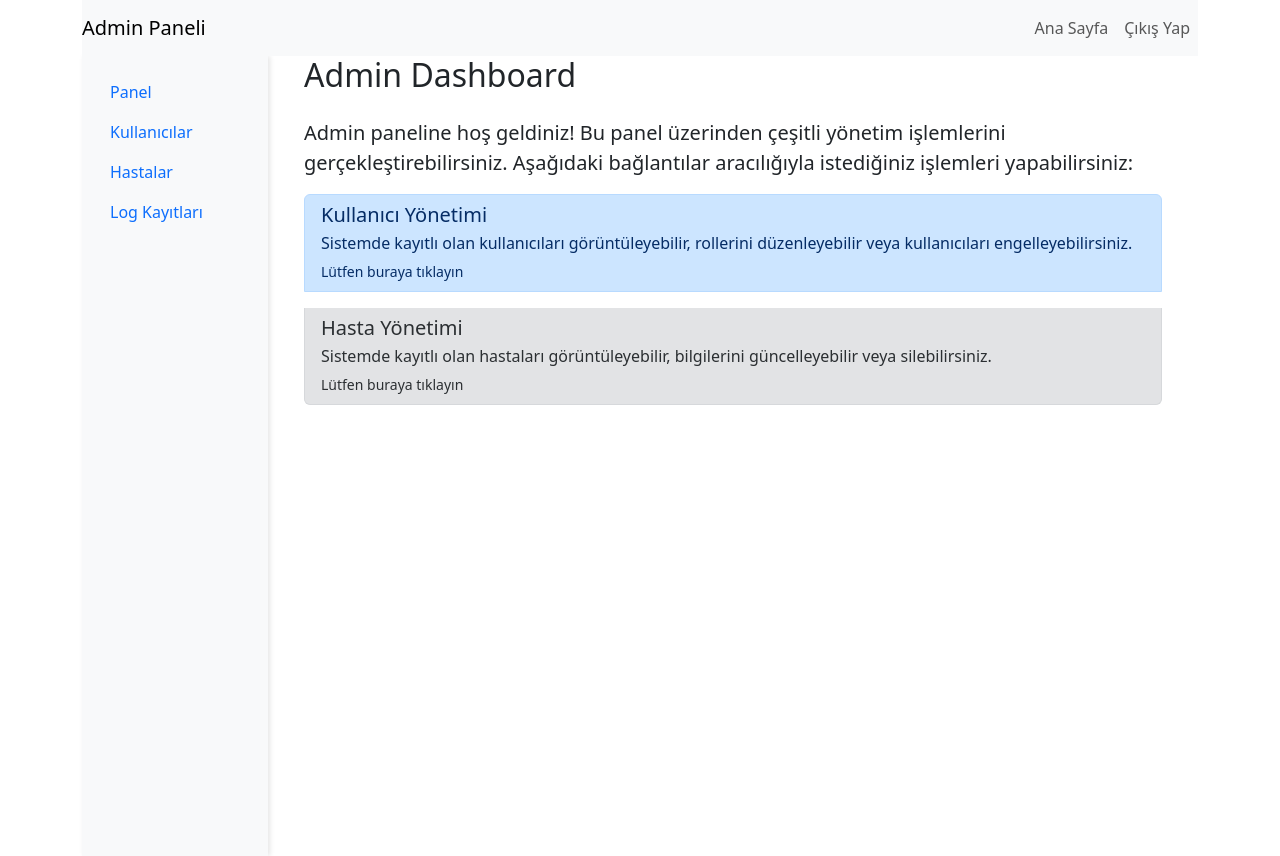
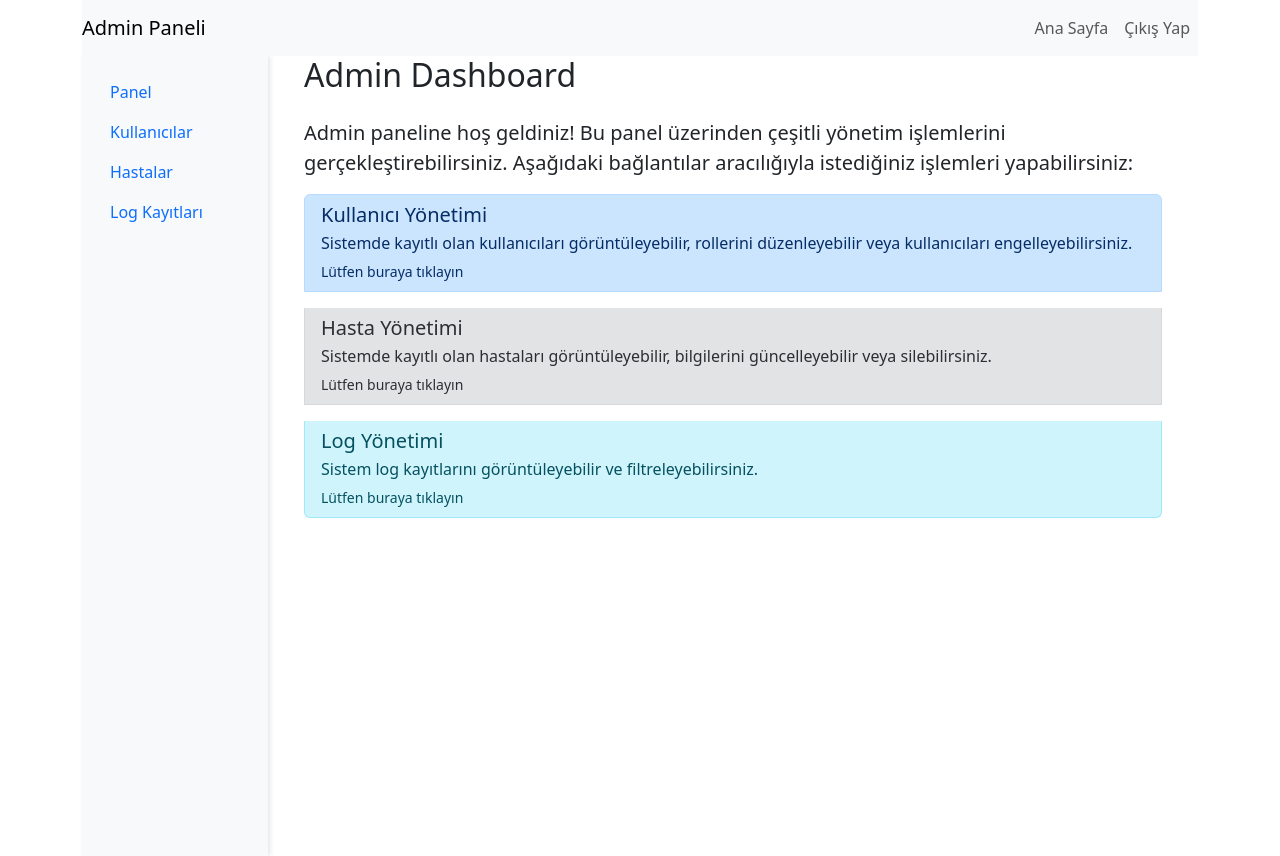
Before and after one commit to omer-faruk-ozmen/ai-assistant, a Flask app: template templates/admin/dashboard.html in a window 1280 px wide. Run offline with Flask 3, Linux system fonts and the light colour scheme; the template is opened without the code that fills it, so the values that code supplies are empty.

Commit message:
Log route button added to dashboard page

```diff
--- a/routes/admin.py
+++ b/routes/admin.py
@@ -18,7 +18,6 @@ admin_bp = Blueprint('admin_bp', __name__)
 @jwt_required()
 @role_required('admin')
 def dashboard():
-    logger.info("Admin accessed the dashboard page.")
     return render_template('admin/dashboard.html')
 
 @admin_bp.route('/patients', methods=['GET'])
@@ -125,7 +124,7 @@ def view_logs():
             for line in lines:
                 parts = line.split(' - ')
                 if len(parts) < 5:
-                    continue  # Geçersiz satırları atla
+                    continue
                 log_entry = {
                     "datetime": parts[0].strip(),
                     "level": parts[1].strip(),
--- a/templates/admin/dashboard.html
+++ b/templates/admin/dashboard.html
@@ -1,7 +1,4 @@
-{% extends "admin/base.html" %}
-
-{% block title %}Admin Dashboard{% endblock %}
-
+{% extends "admin/base.html" %} {% block title %}Admin Dashboard{% endblock %}
 {% block admin_content %}
 <style>
   .list-group-item-primary {
@@ -32,25 +29,49 @@
   .list-group-item:hover {
     transform: scale(1.02);
   }
-
 </style>
 
 <div class="container-fluid">
   <h2 class="mb-4">Admin Dashboard</h2>
-    <p class="lead">Admin paneline hoş geldiniz! Bu panel üzerinden çeşitli yönetim işlemlerini gerçekleştirebilirsiniz. Aşağıdaki bağlantılar aracılığıyla istediğiniz işlemleri yapabilirsiniz:</p>
+  <p class="lead">
+    Admin paneline hoş geldiniz! Bu panel üzerinden çeşitli yönetim işlemlerini
+    gerçekleştirebilirsiniz. Aşağıdaki bağlantılar aracılığıyla istediğiniz
+    işlemleri yapabilirsiniz:
+  </p>
 
   <div class="list-group">
-        <a href="{{ url_for('app_bp.admin_bp.users') }}" class="list-group-item list-group-item-action list-group-item-primary">
+    <a
+      href="{{ url_for('app_bp.admin_bp.users') }}"
+      class="list-group-item list-group-item-action list-group-item-primary"
+    >
       <h5 class="mb-1">Kullanıcı Yönetimi</h5>
-            <p class="mb-1">Sistemde kayıtlı olan kullanıcıları görüntüleyebilir, rollerini düzenleyebilir veya kullanıcıları engelleyebilirsiniz.</p>
+      <p class="mb-1">
+        Sistemde kayıtlı olan kullanıcıları görüntüleyebilir, rollerini
+        düzenleyebilir veya kullanıcıları engelleyebilirsiniz.
+      </p>
       <small>Lütfen buraya tıklayın</small>
     </a>
-        <a href="{{ url_for('app_bp.admin_bp.patients') }}" class="list-group-item list-group-item-action list-group-item-secondary">
+    <a
+      href="{{ url_for('app_bp.admin_bp.patients') }}"
+      class="list-group-item list-group-item-action list-group-item-secondary"
+    >
       <h5 class="mb-1">Hasta Yönetimi</h5>
-            <p class="mb-1">Sistemde kayıtlı olan hastaları görüntüleyebilir, bilgilerini güncelleyebilir veya silebilirsiniz.</p>
+      <p class="mb-1">
+        Sistemde kayıtlı olan hastaları görüntüleyebilir, bilgilerini
+        güncelleyebilir veya silebilirsiniz.
+      </p>
       <small>Lütfen buraya tıklayın</small>
     </a>
-        <!-- Daha fazla yönlendirme eklemek isterseniz, benzer bir yapı kullanabilirsiniz -->
+    <a
+      href="{{ url_for('app_bp.admin_bp.view_logs') }}"
+      class="list-group-item list-group-item-action list-group-item-info"
+    >
+      <h5 class="mb-1">Log Yönetimi</h5>
+      <p class="mb-1">
+        Sistem log kayıtlarını görüntüleyebilir ve filtreleyebilirsiniz.
+      </p>
+      <small>Lütfen buraya tıklayın</small>
+    </a>
   </div>
 </div>
 {% endblock %}
--- a/utils/helpers.py
+++ b/utils/helpers.py
@@ -36,40 +36,22 @@ intervention_repo = InterventionRepository()
 thread_ids=[]
 
 def _init_logger(log_level=logging.INFO, log_dir='logs'):
-    """
-    Initialize the logger with specified log level and handlers.
-
-    :param log_level: The logging level (e.g., logging.DEBUG, logging.INFO).
-    :param log_dir: The directory where log files will be stored.
-    """
-    # Logger'ı alın veya oluşturun
     logger = logging.getLogger('app')
 
-    # Eğer logger zaten yapılandırılmışsa, tekrar ekleme yapmamak için mevcut handler'ları temizleyin.
     if logger.hasHandlers():
         logger.handlers.clear()
 
-    # Log seviyesi ayarla
     logger.setLevel(log_level)
 
-    # Konsola log yazdırma handler'ı (StreamHandler)
-    console_handler = logging.StreamHandler(sys.stdout)
-    console_format = logging.Formatter('%(asctime)s - %(levelname)s - %(name)s - %(module)s - %(message)s', datefmt='%Y-%m-%d %H:%M:%S')
-    console_handler.setFormatter(console_format)
-    logger.addHandler(console_handler)
-
-    # Log klasörünü oluştur
     if not os.path.exists(log_dir):
         os.makedirs(log_dir)
 
-    # Günlük bazda dönen dosya log handler'ı (TimedRotatingFileHandler)
     log_file = os.path.join(log_dir, 'app.log')
-    file_handler = TimedRotatingFileHandler(log_file, when='midnight', interval=1, backupCount=7)  # Her gece yarısı döner, 7 gün saklar
+    file_handler = TimedRotatingFileHandler(log_file, when='midnight', interval=1, backupCount=7)
     file_format = logging.Formatter('%(asctime)s - %(levelname)s - %(name)s - %(module)s - %(message)s', datefmt='%Y-%m-%d %H:%M:%S')
     file_handler.setFormatter(file_format)
     logger.addHandler(file_handler)
 
-    # Logger başarıyla başlatıldığını bildir
     logger.info("Logger initialized successfully!")
 
 def get_client_ip():
```
Lines whose indentation alone changed are shown as unchanged.
